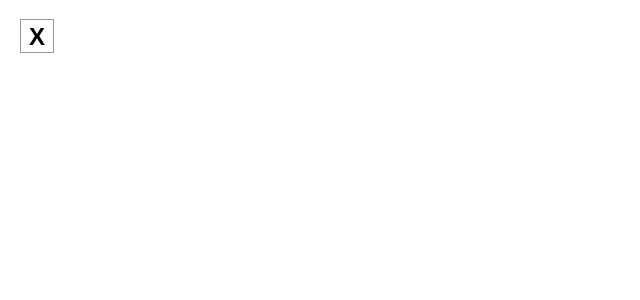
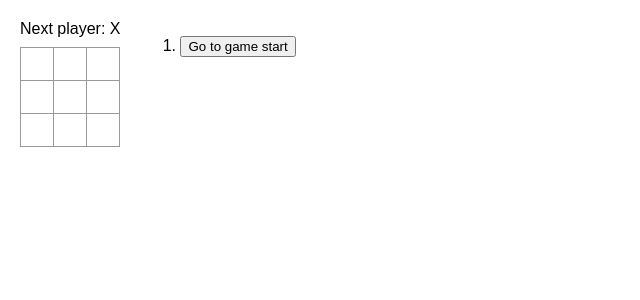
Before and after one commit to asianmemeboi/nukePRISMS, a React (Create React App) app: page / in a window 1280 px wide. Shown: the top 300 px of the page, without its empty margins (0-640 px from the left). Built offline with nearby package versions, Linux system fonts and the light colour scheme.

Commit message:
Added tictactoe for test and default page for now
LETS GOOOO IT WORKS

```diff
--- a/src/App.js
+++ b/src/App.js
@@ -1,6 +1,115 @@
+import { useState } from 'react';
 
+function Square({ value, onSquareClick }) {
+  return (
+    <button className="square" onClick={onSquareClick}>
+      {value}
+    </button>
+  );
+}
 
+function Board({ xIsNext, squares, onPlay }) {
+  function handleClick(i) {
+    if (calculateWinner(squares) || squares[i]) {
+      return;
+    }
+    const nextSquares = squares.slice();
+    if (xIsNext) {
+      nextSquares[i] = 'X';
+    } else {
+      nextSquares[i] = 'O';
+    }
+    onPlay(nextSquares);
+  }
 
-export default function Square() {
-  return <button className="square">X</button>;
+  const winner = calculateWinner(squares);
+  let status;
+  if (winner) {
+    status = 'Winner: ' + winner;
+  } else {
+    status = 'Next player: ' + (xIsNext ? 'X' : 'O');
+  }
+
+  return (
+    <>
+      <div className="status">{status}</div>
+      <div className="board-row">
+        <Square value={squares[0]} onSquareClick={() => handleClick(0)} />
+        <Square value={squares[1]} onSquareClick={() => handleClick(1)} />
+        <Square value={squares[2]} onSquareClick={() => handleClick(2)} />
+      </div>
+      <div className="board-row">
+        <Square value={squares[3]} onSquareClick={() => handleClick(3)} />
+        <Square value={squares[4]} onSquareClick={() => handleClick(4)} />
+        <Square value={squares[5]} onSquareClick={() => handleClick(5)} />
+      </div>
+      <div className="board-row">
+        <Square value={squares[6]} onSquareClick={() => handleClick(6)} />
+        <Square value={squares[7]} onSquareClick={() => handleClick(7)} />
+        <Square value={squares[8]} onSquareClick={() => handleClick(8)} />
+      </div>
+    </>
+  );
 }
+
+export default function Game() {
+  const [history, setHistory] = useState([Array(9).fill(null)]);
+  const [currentMove, setCurrentMove] = useState(0);
+  const xIsNext = currentMove % 2 === 0;
+  const currentSquares = history[currentMove];
+
+  function handlePlay(nextSquares) {
+    const nextHistory = [...history.slice(0, currentMove + 1), nextSquares];
+    setHistory(nextHistory);
+    setCurrentMove(nextHistory.length - 1);
+  }
+
+  function jumpTo(nextMove) {
+    setCurrentMove(nextMove);
+  }
+
+  const moves = history.map((squares, move) => {
+    let description;
+    if (move > 0) {
+      description = 'Go to move #' + move;
+    } else {
+      description = 'Go to game start';
+    }
+    return (
+      <li key={move}>
+        <button onClick={() => jumpTo(move)}>{description}</button>
+      </li>
+    );
+  });
+
+  return (
+    <div className="game">
+      <div className="game-board">
+        <Board xIsNext={xIsNext} squares={currentSquares} onPlay={handlePlay} />
+      </div>
+      <div className="game-info">
+        <ol>{moves}</ol>
+      </div>
+    </div>
+  );
+}
+
+function calculateWinner(squares) {
+  const lines = [
+    [0, 1, 2],
+    [3, 4, 5],
+    [6, 7, 8],
+    [0, 3, 6],
+    [1, 4, 7],
+    [2, 5, 8],
+    [0, 4, 8],
+    [2, 4, 6],
+  ];
+  for (let i = 0; i < lines.length; i++) {
+    const [a, b, c] = lines[i];
+    if (squares[a] && squares[a] === squares[b] && squares[a] === squares[c]) {
+      return squares[a];
+    }
+  }
+  return null;
+}
```
